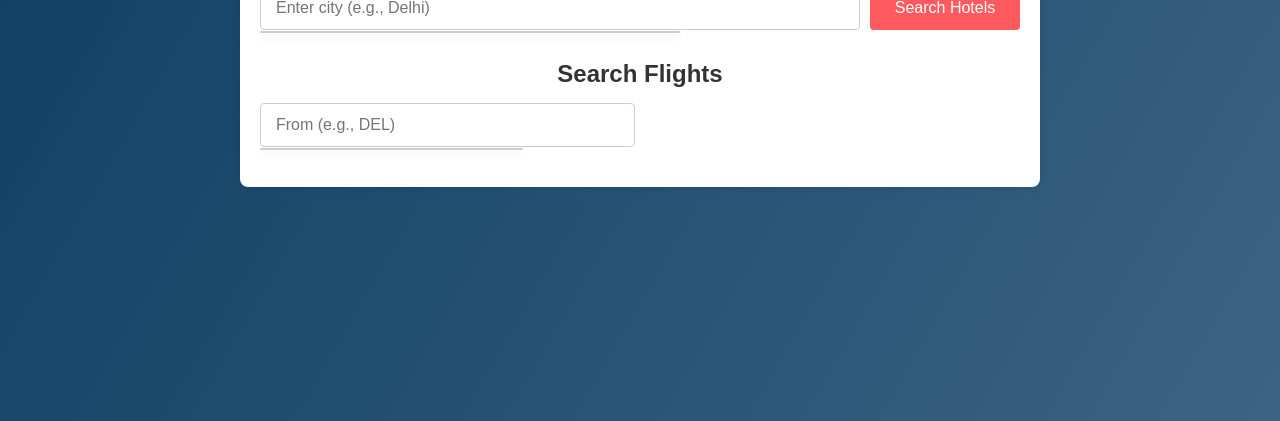
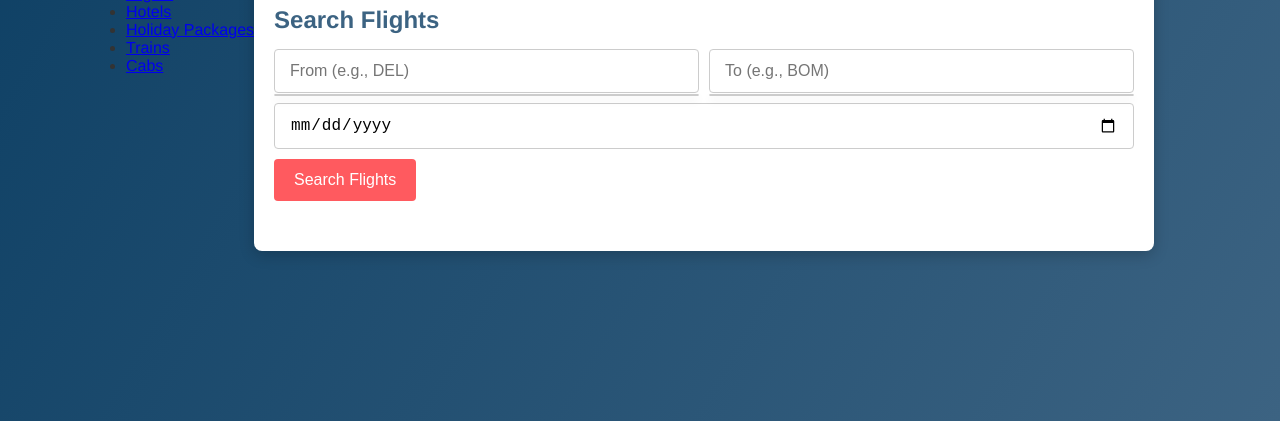
Before and after one commit to yatingaur/TravelEnd, a website: page index.html in a window 1280 px wide. Shown: the part 379-800 px from the top of the page. Drawn offline with Linux system fonts and the light colour scheme.

Commit message:
index.html

```diff
--- a/index.html
+++ b/index.html
@@ -3,85 +3,28 @@
 <head>
   <meta charset="UTF-8">
   <meta name="viewport" content="width=device-width, initial-scale=1.0">
-  <title>MMT Clone - Hotels & Flights Search</title>
+  <title>MMT Clone - Hotels & Flights</title>
   <link rel="stylesheet" href="styles.css">
-  <style>
-    body {
-      font-family: Arial, sans-serif;
-      background-color: #f5f5f5;
-      margin: 0;
-      padding: 0;
-    }
-    .container {
-      max-width: 800px;
-      margin: 40px auto;
-      background: white;
-      padding: 20px;
-      border-radius: 8px;
-      box-shadow: 0 0 10px rgba(0,0,0,0.1);
-    }
-    h1, h2 {
-      text-align: center;
-      color: #333;
-    }
-    form {
-      display: flex;
-      justify-content: space-between;
-      gap: 10px;
-      margin-bottom: 20px;
-      flex-wrap: wrap;
-      position: relative;
-    }
-    input, button {
-      padding: 10px;
-      font-size: 16px;
-      flex: 1;
-      min-width: 150px;
-    }
-    button {
-      background-color: #ff5a5f;
-      border: none;
-      color: white;
-      cursor: pointer;
-      flex: 0 0 auto;
-    }
-    button:hover {
-      background-color: #e04848;
-    }
-    .results {
-      margin-top: 20px;
-    }
-    .suggestions {
-      background: white;
-      border: 1px solid #ccc;
-      border-radius: 4px;
-      max-height: 150px;
-      overflow-y: auto;
-      position: absolute;
-      z-index: 1000;
-      width: 70%;
-    }
-    .suggestion-item {
-      padding: 8px;
-      cursor: pointer;
-    }
-    .suggestion-item:hover {
-      background: #f0f0f0;
-    }
-    pre {
-      background: #f0f0f0;
-      padding: 10px;
-      border-radius: 5px;
-      white-space: pre-wrap;
-      word-wrap: break-word;
-    }
-  </style>
 </head>
 <body>
+  <!-- Navigation Bar -->
+  <nav class="navbar">
+    <div class="logo">MMT Clone</div>
+    <ul class="nav-links">
+      <li><a href="#">Flights</a></li>
+      <li><a href="#">Hotels</a></li>
+      <li><a href="#">Holiday Packages</a></li>
+      <li><a href="#">Trains</a></li>
+      <li><a href="#">Cabs</a></li>
+    </ul>
+  </nav>
+
+  <!-- Main Container -->
   <div class="container">
-    <h1>MMT Clone - Live API Search</h1>
+    <h1>Search Hotels & Flights</h1>
 
     <!-- Hotel Search -->
+    <section class="search-section">
       <h2>Search Hotels</h2>
       <form id="hotelSearchForm">
         <div style="flex:1; position:relative;">
@@ -91,8 +34,10 @@
         <button type="submit">Search Hotels</button>
       </form>
       <div id="hotelResults" class="results"></div>
+    </section>
 
     <!-- Flight Search -->
+    <section class="search-section">
       <h2>Search Flights</h2>
       <form id="flightSearchForm">
         <div style="flex:1; position:relative;">
@@ -100,4 +45,16 @@
           <div id="originSuggestions" class="suggestions"></div>
         </div>
         <div style="flex:1; position:relative;">
-        <input type="text" id="flightDestination" placeholde
+          <input type="text" id="flightDestination" placeholder="To (e.g., BOM)" autocomplete="off" required>
+          <div id="destinationSuggestions" class="suggestions"></div>
+        </div>
+        <input type="date" id="flightDate" required>
+        <button type="submit">Search Flights</button>
+      </form>
+      <div id="flightResults" class="results"></div>
+    </section>
+  </div>
+
+  <script src="script.js"></script>
+</body>
+</html>
```
Lines whose indentation alone changed are shown as unchanged.
